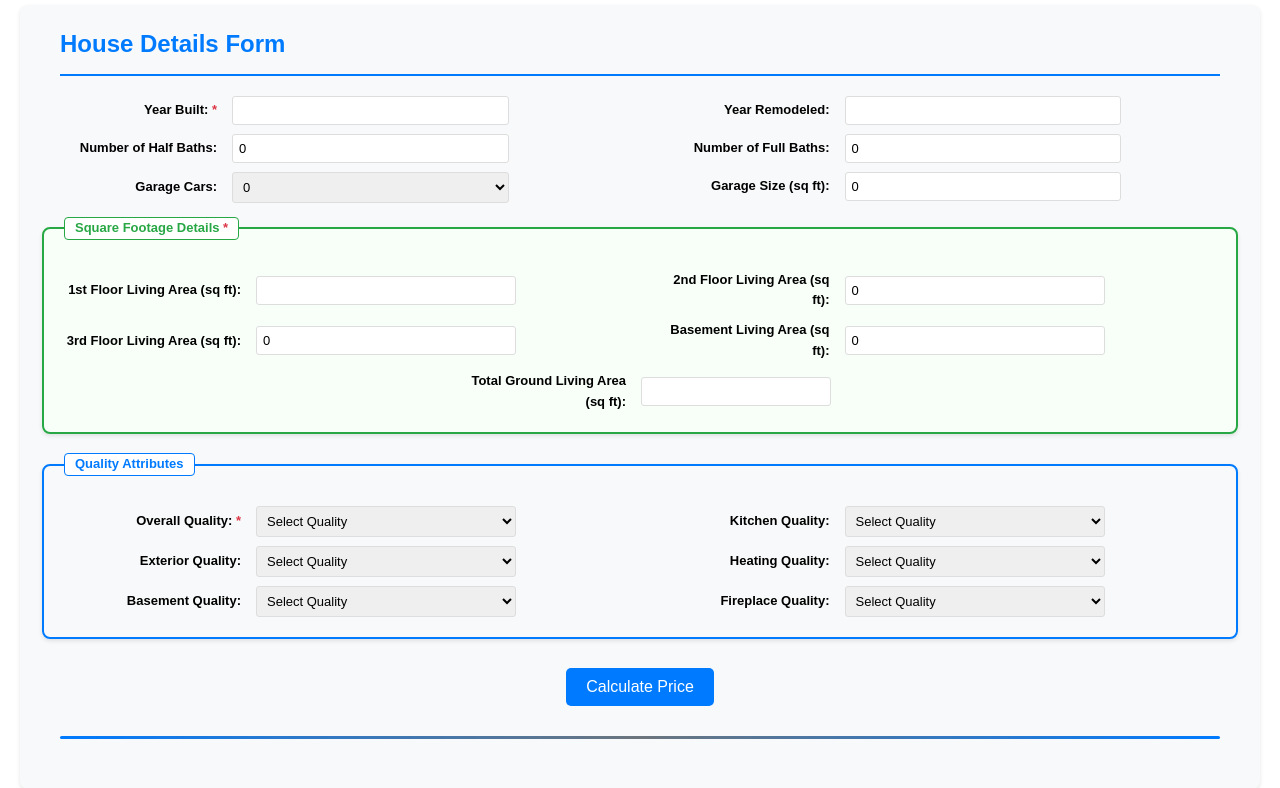
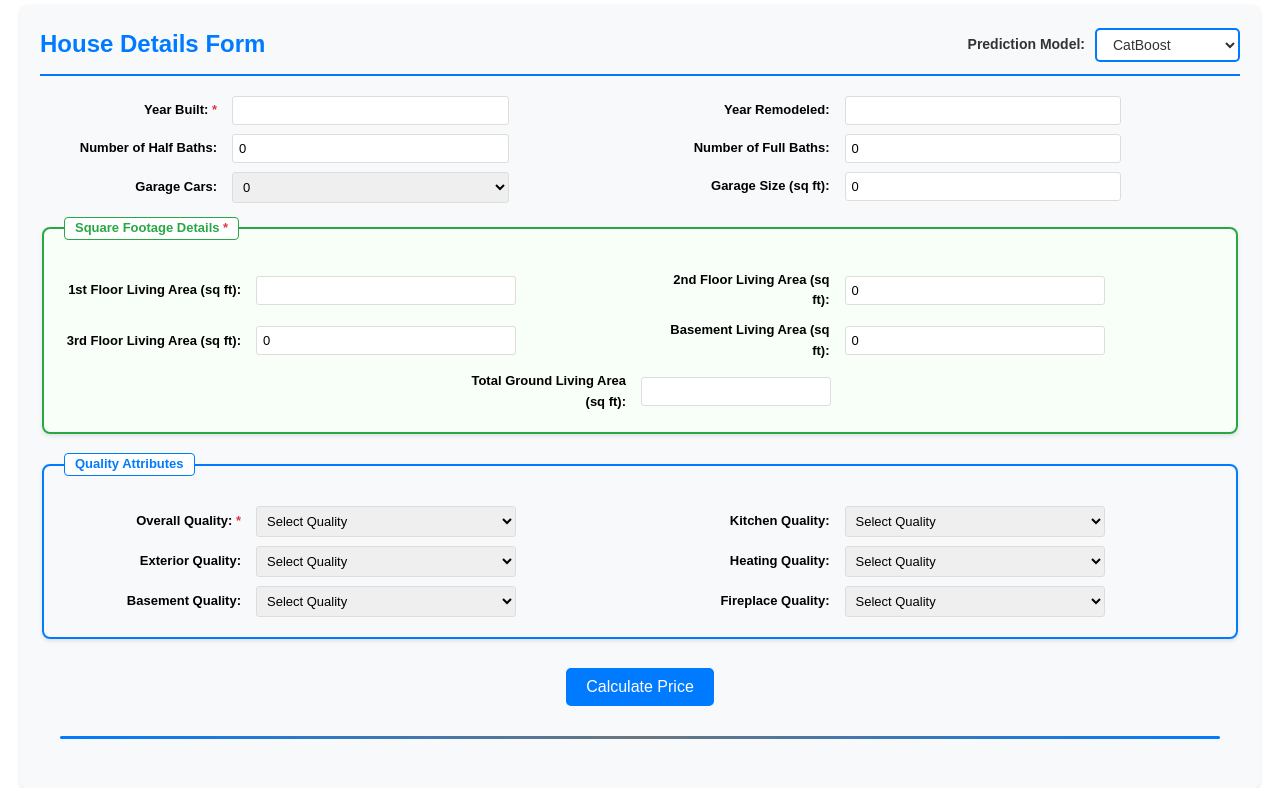
Before and after one commit to dewayneh57/ACS5513, a Flask app: page / in a window 1280 px wide. Shown: the part 176-964 px from the top of the page. Run offline with Flask 3, Linux system fonts and the light colour scheme.

Commit message:
Added algorithm selection

```diff
--- a/Front End Web App/app/__init__.py
+++ b/Front End Web App/app/__init__.py
@@ -69,7 +69,10 @@ def calculate():
         return redirect(url_for('home'))
 
     # Collect all form inputs
+    model_type = request.form.get('model_type', 'catboost')  # Default to catboost
+
     data = {
+        'model_type': model_type,
         'overall_qual': overall_qual,
         'year_built': request.form.get('year_built'),
         'year_remod_add': request.form.get('year_remod_add'),
@@ -89,7 +92,8 @@ def calculate():
         'fireplace_qual': request.form.get('fireplace_qual'),
     }
     # Placeholder for calculation result (replace with your model/prediction)
-    data['result'] = 'TBD'
+    # You can now use the model_type to determine which model to use
+    data['result'] = f'TBD ({model_type.upper()})'
     results.append(data)
-    flash('Calculation completed successfully!', 'success')
+    flash(f'Calculation completed successfully using {model_type.upper()} model!', 'success')
     return redirect(url_for('home'))
--- a/Front End Web App/app/static/styles.css
+++ b/Front End Web App/app/static/styles.css
@@ -103,6 +103,72 @@ form {
   border-bottom: 2px solid #007bff;
   padding-bottom: 10px;
   grid-column: 1 / -1;
+}
+
+/* Form header with title and model selection */
+.form-header {
+  display: flex;
+  justify-content: space-between;
+  align-items: center;
+  margin-bottom: 20px;
+  padding-bottom: 10px;
+  border-bottom: 2px solid #007bff;
+}
+
+.form-header h2 {
+  margin: 0;
+  padding: 0;
+  border: none;
+  color: #007bff;
+}
+
+.model-selection {
+  display: flex;
+  align-items: center;
+  gap: 10px;
+}
+
+.model-selection label {
+  font-weight: bold;
+  font-size: 14px;
+  color: #333;
+  white-space: nowrap;
+}
+
+.model-selection select {
+  padding: 6px 12px;
+  border: 2px solid #007bff;
+  border-radius: 5px;
+  font-size: 14px;
+  background-color: white;
+  color: #333;
+  min-width: 140px;
+  cursor: pointer;
+}
+
+.model-selection select:focus {
+  outline: none;
+  border-color: #0056b3;
+  box-shadow: 0 0 5px rgba(0, 123, 255, 0.3);
+}
+
+/* Validation message styling */
+.validation-message {
+  background-color: #f8d7da;
+  color: #721c24;
+  border: 1px solid #f5c6cb;
+  border-radius: 5px;
+  padding: 12px;
+  margin: 10px 0 20px 0;
+  font-weight: bold;
+  display: flex;
+  align-items: center;
+}
+
+.validation-message.success {
+  background-color: #d4edda;
+  color: #155724;
+  border: 1px solid #c3e6cb;
 }
 
 .results-section h2 {
--- a/Front End Web App/app/templates/index.html
+++ b/Front End Web App/app/templates/index.html
@@ -25,7 +25,22 @@
     {% endfor %} {% endif %} {% endwith %}
 
     <div class="form-section">
-      <h2>House Details Form</h2>
+      <div class="form-header">
+        <h2>House Details Form</h2>
+        <div class="model-selection">
+          <label for="model_type">Prediction Model:</label>
+          <select id="model_type" name="model_type" title="Select the machine learning model for price prediction">
+            <option value="catboost" selected>CatBoost</option>
+            <option value="xgboost">XGBoost</option>
+            <option value="lightgbm">LightGBM</option>
+            <option value="random_forest">Random Forest</option>
+          </select>
+        </div>
+      </div>
+
+      <!-- Validation Message Area -->
+      <div id="validationMessage" class="validation-message" style="display: none;"></div>
+
       <form method="post" action="/calculate">
         <!-- Row 1: Year Built and Year Remodeled -->
         <div class="form-field">
@@ -324,8 +339,9 @@
 
       <script>
         function validateForm() {
-          // Clear any existing error styling
+          // Clear any existing error styling and messages
           clearErrorStyling();
+          hideValidationMessage();
 
           var hasErrors = false;
 
@@ -333,7 +349,7 @@
           var overallQual = document.getElementById("overall_qual");
           if (overallQual.value === "" || overallQual.value === null) {
             addErrorStyling(overallQual);
-            alert("Please select an Overall Quality rating.");
+            showValidationMessage("Please select an Overall Quality rating.");
             hasErrors = true;
           }
 
@@ -365,13 +381,13 @@
             if (!isNaN(value)) {
               if (value < field.min) {
                 addErrorStyling(element);
-                alert(field.name + " cannot be less than " + field.min + ".");
+                showValidationMessage(field.name + " cannot be less than " + field.min + ".");
                 hasErrors = true;
                 break;
               }
               if (field.max && value > field.max) {
                 addErrorStyling(element);
-                alert(field.name + " cannot be greater than " + field.max + ".");
+                showValidationMessage(field.name + " cannot be greater than " + field.max + ".");
                 hasErrors = true;
                 break;
               }
@@ -379,6 +395,7 @@
           }
 
           // Check if at least one square footage value is provided and total > 0
+          // Include total ground floor in the validation check
           var firstFlr =
             parseFloat(document.getElementById("first_flr_sf").value) || 0;
           var secondFlr =
@@ -387,17 +404,21 @@
             parseFloat(document.getElementById("third_flr_sf").value) || 0;
           var bsmtLiving =
             parseFloat(document.getElementById("bsmt_living_sf").value) || 0;
+          var totalGround =
+            parseFloat(document.getElementById("total_ground_sf").value) || 0;
 
-          var totalSqFt = firstFlr + secondFlr + thirdFlr + bsmtLiving;
+          // Check if any square footage field has a value > 0
+          var hasSquareFootage = firstFlr > 0 || secondFlr > 0 || thirdFlr > 0 || bsmtLiving > 0 || totalGround > 0;
 
-          if (totalSqFt <= 0) {
+          if (!hasSquareFootage) {
             // Highlight all square footage fields if none have valid values
             addErrorStyling(document.getElementById("first_flr_sf"));
             addErrorStyling(document.getElementById("second_flr_sf"));
             addErrorStyling(document.getElementById("third_flr_sf"));
             addErrorStyling(document.getElementById("bsmt_living_sf"));
-            alert(
-              "Please enter at least one square footage value. The total living area must be greater than 0."
+            addErrorStyling(document.getElementById("total_ground_sf"));
+            showValidationMessage(
+              "Please enter at least one square footage value. At least one living area field must be greater than 0."
             );
             hasErrors = true;
           }
@@ -416,15 +437,29 @@
           });
         }
 
+        function showValidationMessage(message) {
+          var messageDiv = document.getElementById("validationMessage");
+          messageDiv.textContent = message;
+          messageDiv.style.display = "block";
+          messageDiv.scrollIntoView({ behavior: "smooth", block: "center" });
+        }
+
+        function hideValidationMessage() {
+          var messageDiv = document.getElementById("validationMessage");
+          messageDiv.style.display = "none";
+        }
+
         // Clear error styling when user starts typing/selecting
         document.addEventListener("DOMContentLoaded", function () {
           var formElements = document.querySelectorAll("input, select");
           formElements.forEach(function (element) {
             element.addEventListener("input", function () {
               this.classList.remove("error");
+              hideValidationMessage();
             });
             element.addEventListener("change", function () {
               this.classList.remove("error");
+              hideValidationMessage();
             });
           });
 
@@ -452,29 +487,31 @@
         <table id="resultsTable">
         <thead>
           <tr>
-            <th onclick="sortTable(0)">Overall Quality</th>
-            <th onclick="sortTable(1)">Year Built</th>
-            <th onclick="sortTable(2)">Year Remod/Add</th>
-            <th onclick="sortTable(3)">1st Floor SF</th>
-            <th onclick="sortTable(4)">2nd Floor SF</th>
-            <th onclick="sortTable(5)">3rd Floor SF</th>
-            <th onclick="sortTable(6)">Basement Living SF</th>
-            <th onclick="sortTable(7)">Total Ground SF</th>
-            <th onclick="sortTable(8)">Half Baths</th>
-            <th onclick="sortTable(9)">Full Baths</th>
-            <th onclick="sortTable(10)">Garage Cars</th>
-            <th onclick="sortTable(11)">Garage Size</th>
-            <th onclick="sortTable(12)">Kitchen Quality</th>
-            <th onclick="sortTable(13)">Exterior Quality</th>
-            <th onclick="sortTable(14)">Heating Quality</th>
-            <th onclick="sortTable(15)">Basement Quality</th>
-            <th onclick="sortTable(16)">Fireplace Quality</th>
-            <th onclick="sortTable(17)">Suggested Price</th>
+            <th onclick="sortTable(0)">Model</th>
+            <th onclick="sortTable(1)">Overall Quality</th>
+            <th onclick="sortTable(2)">Year Built</th>
+            <th onclick="sortTable(3)">Year Remod/Add</th>
+            <th onclick="sortTable(4)">1st Floor SF</th>
+            <th onclick="sortTable(5)">2nd Floor SF</th>
+            <th onclick="sortTable(6)">3rd Floor SF</th>
+            <th onclick="sortTable(7)">Basement Living SF</th>
+            <th onclick="sortTable(8)">Total Ground SF</th>
+            <th onclick="sortTable(9)">Half Baths</th>
+            <th onclick="sortTable(10)">Full Baths</th>
+            <th onclick="sortTable(11)">Garage Cars</th>
+            <th onclick="sortTable(12)">Garage Size</th>
+            <th onclick="sortTable(13)">Kitchen Quality</th>
+            <th onclick="sortTable(14)">Exterior Quality</th>
+            <th onclick="sortTable(15)">Heating Quality</th>
+            <th onclick="sortTable(16)">Basement Quality</th>
+            <th onclick="sortTable(17)">Fireplace Quality</th>
+            <th onclick="sortTable(18)">Suggested Price</th>
           </tr>
         </thead>
         <tbody>
           {% for row in results %}
           <tr>
+            <td>{{ row.model_type.upper() if row.model_type else 'CATBOOST' }}</td>
             <td>{{ row.overall_qual }}</td>
             <td>{{ row.year_built }}</td>
             <td>{{ row.year_remod_add }}</td>
```
